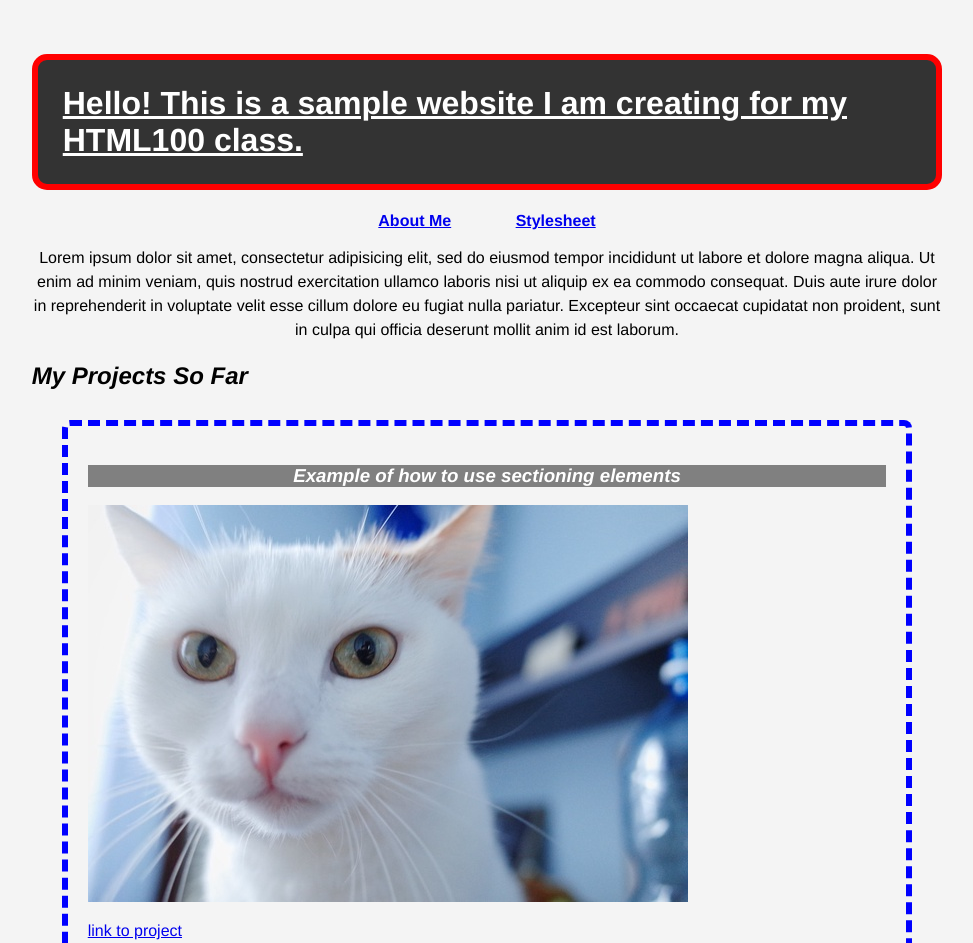
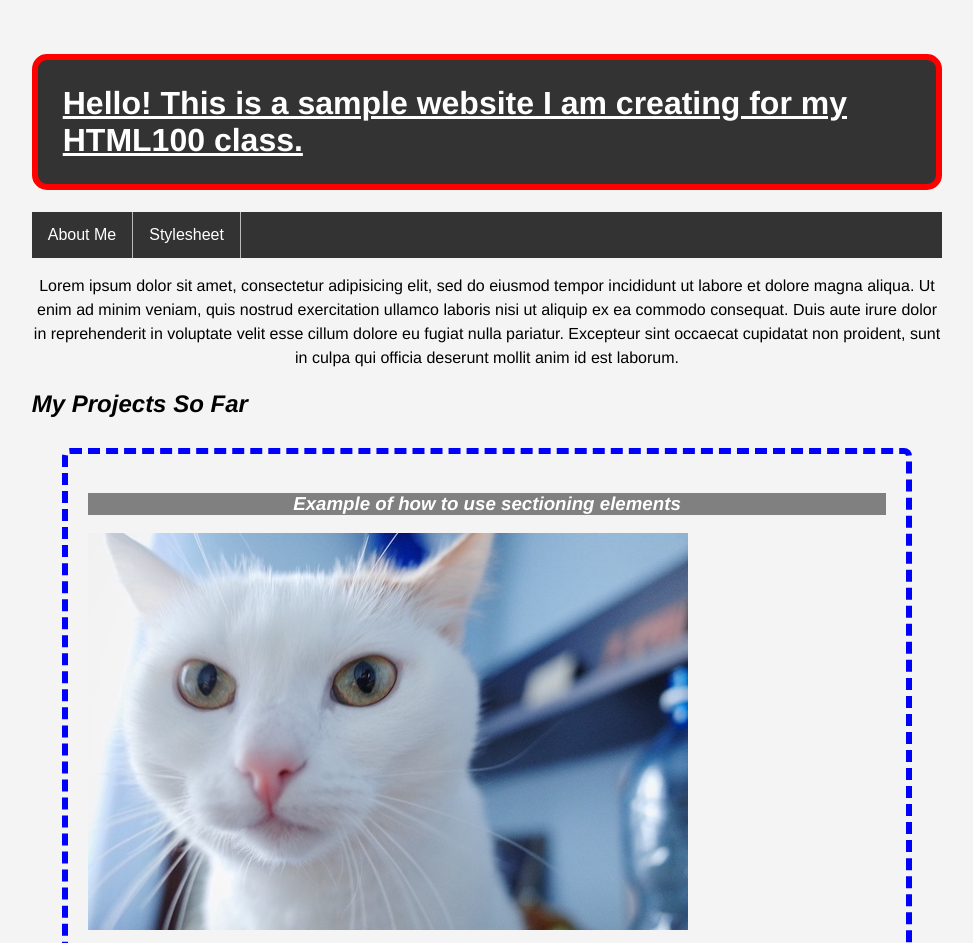
Before and after one commit to augustmacalusogreen/Portfolio, a plain HTML site: page index.html in a window 1280 px wide. Shown: the top 943 px of the page, without its empty margins (153-1126 px from the left). Drawn offline with Linux system fonts and the light colour scheme.

Commit message:
nav bar changes

```diff
--- a/index.html
+++ b/index.html
@@ -8,20 +8,20 @@
    <body>
      <div class="container">
       <h1>Hello! This is a sample website I am creating for my HTML100 class.</h1>
-      <nav class="main-nav-bar">
-         <a href="about-me.html" class="nav-bar-items">About Me</a>
-         <a href="styles/stylesheet.css" class="nav-bar-items">Stylesheet</a>
-      </nav>
+       <ul>
+         <li><a href="about-me.html" class="nav-bar-items">About Me</a></li>
+         <li><a href="styles/stylesheet.css" class="nav-bar-items">Stylesheet</a></li>
+       </ul>
       <p class="main-page-text">Lorem ipsum dolor sit amet, consectetur adipisicing elit, sed do eiusmod tempor incididunt ut labore et dolore magna aliqua. Ut enim ad minim veniam, quis nostrud exercitation ullamco laboris nisi ut aliquip ex ea commodo consequat. Duis aute irure dolor in reprehenderit in voluptate velit esse cillum dolore eu fugiat nulla pariatur. Excepteur sint occaecat cupidatat non proident, sunt in culpa qui officia deserunt mollit anim id est laborum.</p>
       <h2>My Projects So Far</h2>
       <article class="article1">
          <h3 class="main-page-h3s">Example of how to use sectioning elements</h3>
-         <p><img src="images/cat1-600x397.jpg" alt="a close up image of a white cat" width="600" height="397"></p>
+         <p><img src="images/cat1-600x397.jpg" alt="a close up image of a white cat" width="600" height="397" class="p-images"></p>
          <footer> <a href="sectioning-html.html">link to project</a> </footer>
       </article>
       <article class="article2">
          <h3 class="main-page-h3s">Example of using semantic elements to lay out a site</h3>
-         <p><img src="images/dog1-600x400.jpg" alt="a cute picture of a beautiful golden retriever" width="600" height="400"></p>
+         <p><img src="images/dog1-600x400.jpg" alt="a cute picture of a beautiful golden retriever" width="600" height="400" class="p-images"></p>
          <footer> <a href="semantic-elements.html">link to project</a> </footer>
       </article>
     </div>
--- a/styles/stylesheet.css
+++ b/styles/stylesheet.css
@@ -63,10 +63,26 @@ body{
   border: 5px blue solid;
   border-radius: 15px
 }
-.main-nav-bar{
+ul{
+  list-style-type: none;
+  margin: 0;
+  padding: 0;
+  overflow: hidden;
+  background-color: #333;
+}
+li{
+  float: left;
+  border-right: 1px solid #bbb;
+
+}
+li a{
+  display:block;
+  color: white;
   text-align: center;
+  padding: 14px 16px;
+  text-decoration: none;
+  font-family: sans-serif;
 }
-.nav-bar-items{
-  padding: 30px;
-  font-weight: bold;
+li a:hover{
+  background-color: #111;
 }
```
